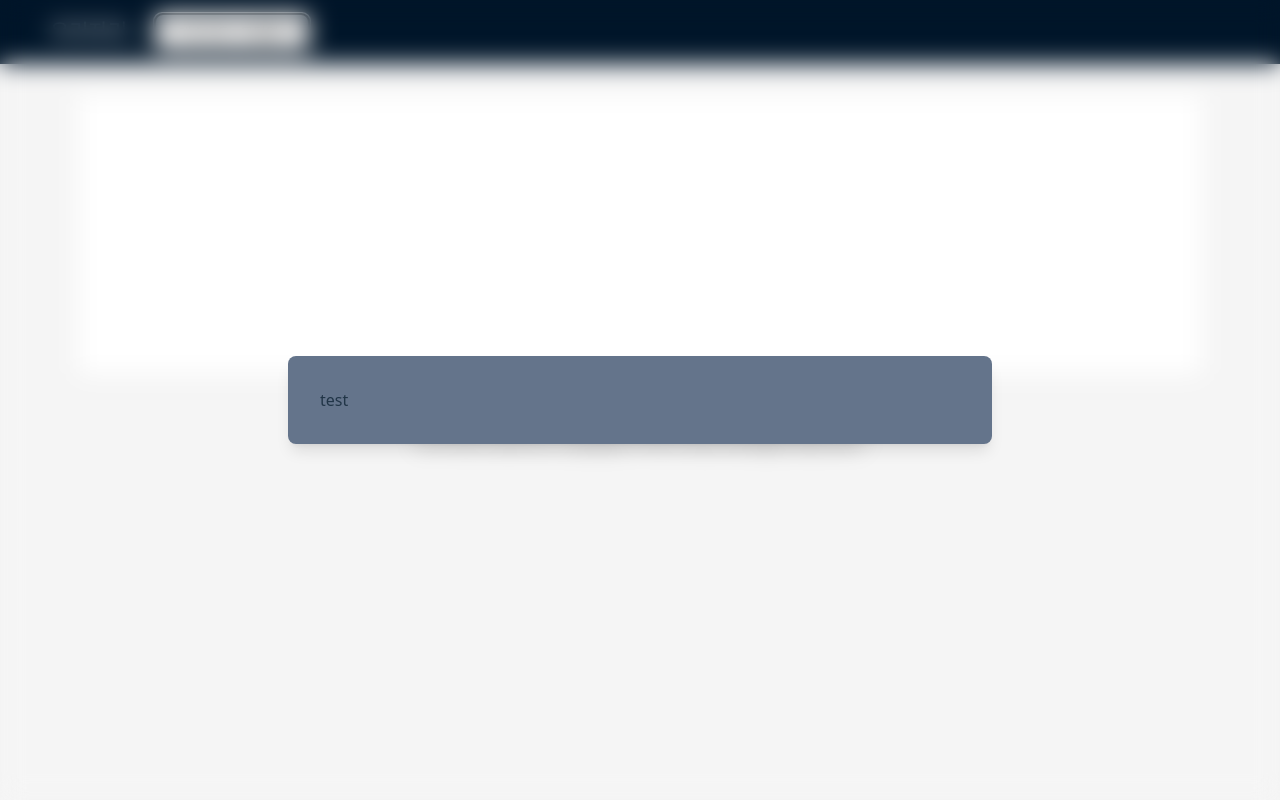
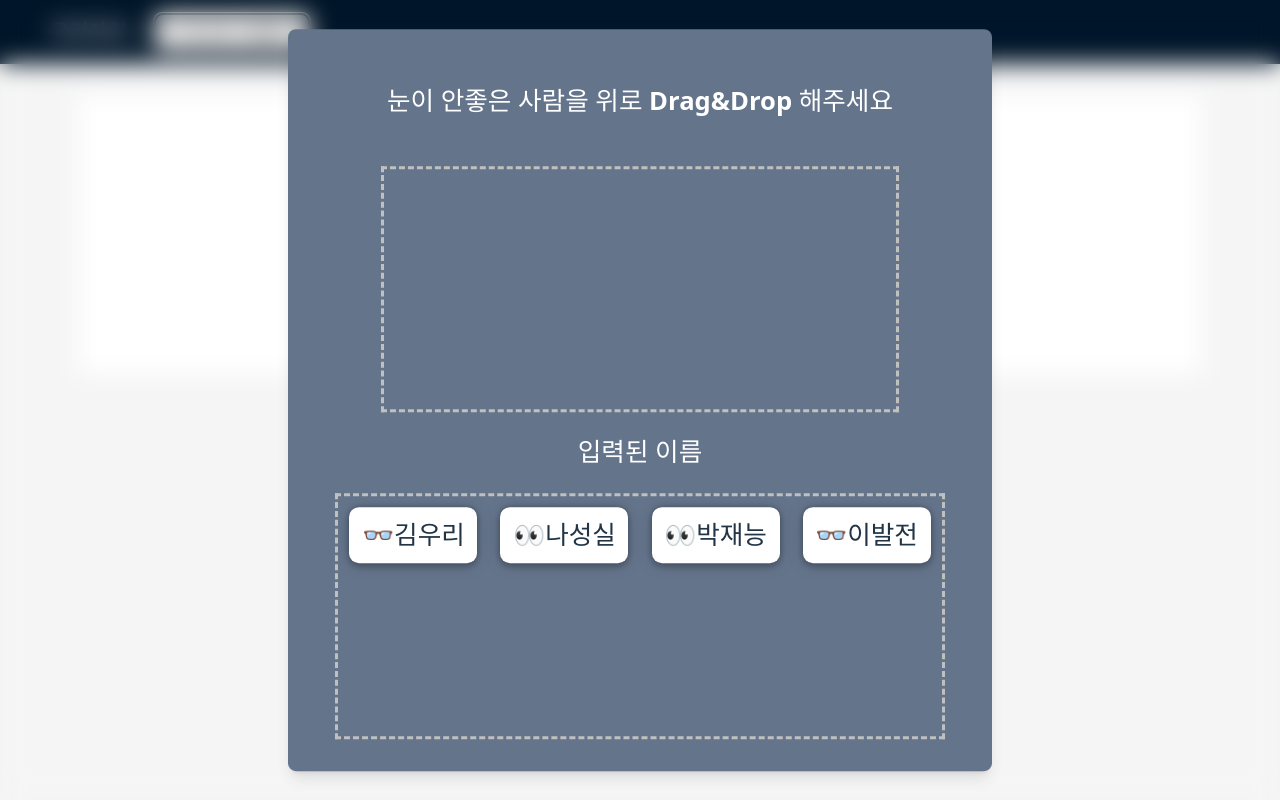
Before and after one commit to JBL28/Woori_Jari, a React (Vite) app: page / in a window 1280 px wide. Both pictures are taken after a click on the button "-테스트용- 모달열기". Built offline with nearby package versions, Linux system fonts and the light colour scheme.

Commit message:
feat:기본 레이아웃 생성

```diff
--- /dev/null
+++ b/src/components/DragAndDropForm.jsx
@@ -0,0 +1,50 @@
+import { useContext } from 'react'
+import NameCard from './NameCard'
+import { Flex } from 'antd'
+
+const DragAndDropForm = () => {
+    const dummyList=[
+        {
+            name: "김우리",
+            eye: true
+        },
+        {
+            name: "나성실",
+            eye: false
+        },
+        {
+            name: "박재능",
+            eye: false
+        },
+        {
+            name: "이발전",
+            eye: true
+        }
+    ]
+
+  return (
+    <div style={{display:'flex', flexDirection:'column', alignItems:'center'}}>
+        <h2 style={{color:'white', fontSize: '2vw'}}>눈이 안좋은 사람을 위로 Drag&Drop 해주세요</h2><br/>
+        <div style={{border:'dashed silver', minWidth:'40vw', minHeight:'30vh'}}></div>
+        <h2 style={{color:'white', fontSize: '2vw'}}>입력된 이름</h2>
+        <div style={{
+            border:'dashed silver',
+            minWidth:'40vw',
+            minHeight:'30vh',
+            overflowY:'auto',
+            display: 'flex',
+            flexDirection: 'row'
+            }}>
+            {dummyList.map(person =>
+                <NameCard
+                name={person.name}
+                eye={person.eye}
+                key={person.name}/>
+            )}
+
+        </div>
+    </div>
+  )
+}
+
+export default DragAndDropForm
--- a/src/components/MyHeader.jsx
+++ b/src/components/MyHeader.jsx
@@ -3,6 +3,7 @@ import { Breadcrumb, Layout, Menu, theme } from 'antd';
 import { createPortal } from 'react-dom';
 import { useState } from 'react'
 import Modal from '../../ui/Modal';
+import DragAndDropForm from './DragAndDropForm';
 
 const { Header } = Layout;
 
@@ -20,7 +21,7 @@ const MyHeader = ({ onUpdate, onDelete }) => {
             {openModal &&
               createPortal(
                 <Modal onClose={() => open(false)}>
-                  test
+                  <DragAndDropForm />
                 </Modal>,
                 document.getElementById('asideRoot')
             )}
--- /dev/null
+++ b/src/components/NameCard.jsx
@@ -0,0 +1,36 @@
+import { useContext } from 'react'
+import { Breadcrumb, Layout, Menu, theme } from 'antd';
+
+const { Footer } = Layout;
+
+const NameCard = ({ name, eye }) => {
+    let icon;
+    console.log(name)
+    console.log(eye)
+    if(eye === true)
+        icon=' 👓'
+    else
+        icon=' 👀'
+  return (
+    <div style={{
+        filter: `
+            drop-shadow(0 3px 4px rgba(0, 0, 0, 0.12))
+            drop-shadow(0 3px 3px rgba(0, 0, 0, 0.14))
+            drop-shadow(0 1px 8px rgba(0, 0, 0, 0.12))
+            drop-shadow(0 -2px 2px rgba(0, 0, 0, 0.1))
+        `,
+        backgroundColor:'white',
+        borderRadius:'10px',
+        width: '10vw',
+        height: '7vh',
+        margin: '0.9vw',
+        display: 'flex',
+        justifyContent: 'center',
+        alignItems: 'center',
+    }}>
+        <div style={{fontSize:'2vw'}}>{icon}{name}</div>
+    </div>
+  )
+}
+
+export default NameCard
```
